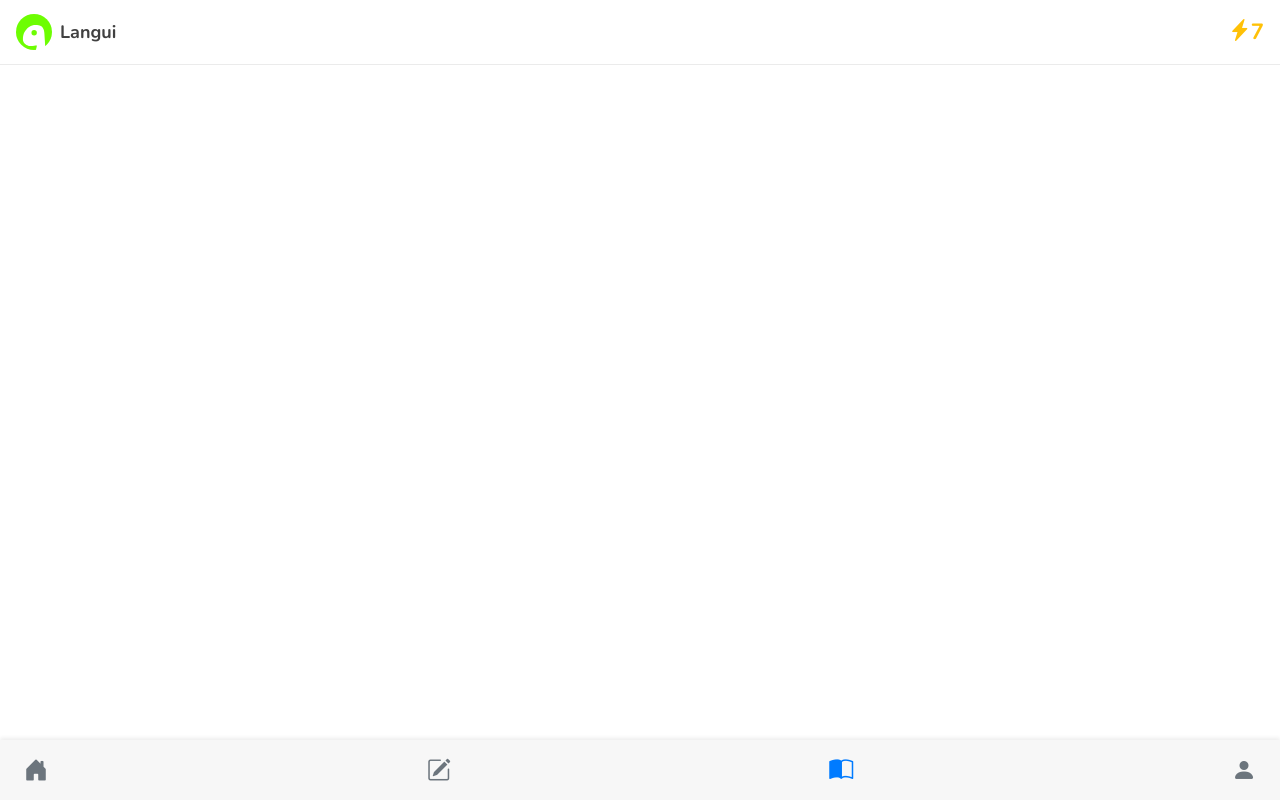
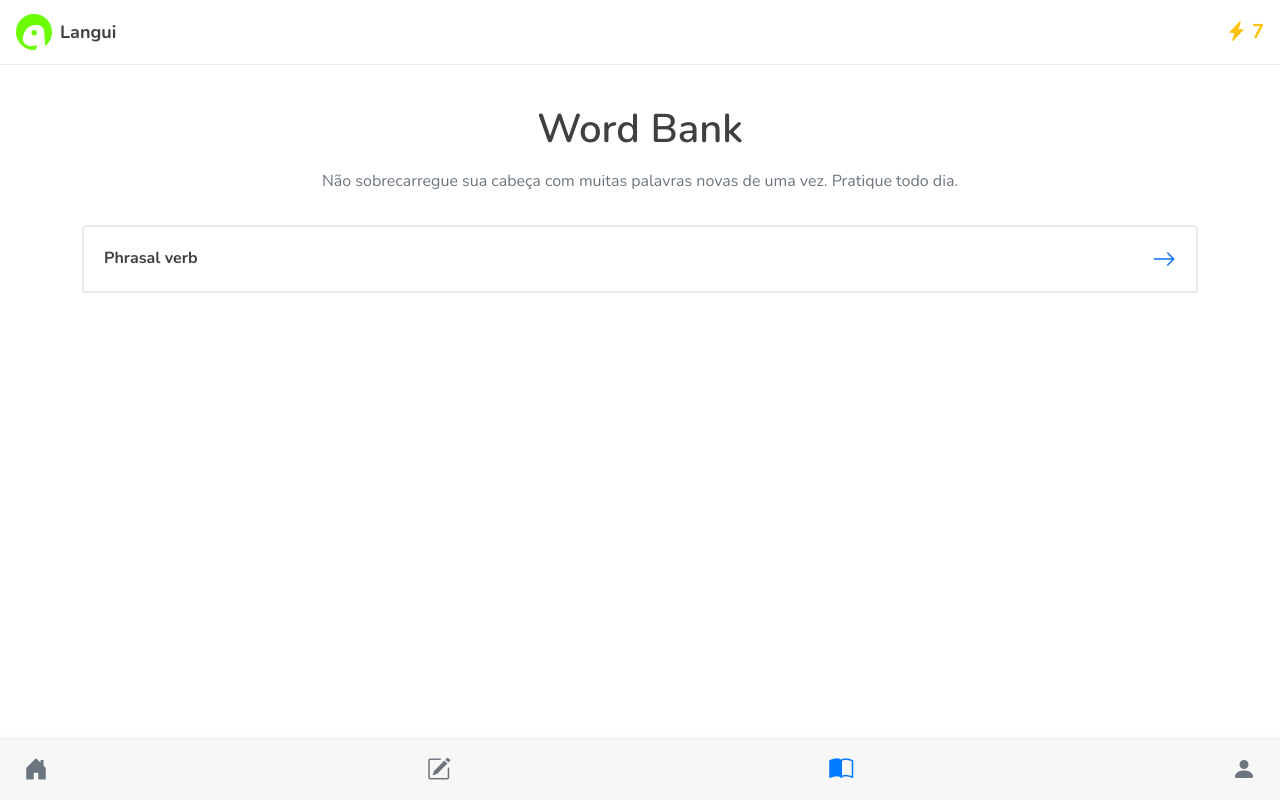
Before and after one commit to gabrielsarubo/langui-beta, a React (Create React App) app: page /wordbank in a window 1280 px wide. Built offline with nearby package versions, Linux system fonts and the light colour scheme.

Commit message:
Create Word Bank homepage, update App CSS

```diff
--- a/src/App.js
+++ b/src/App.js
@@ -6,6 +6,7 @@ import Home from "./pages/Home";
 import SignIn from "./pages/SignIn";
 import SignUp from "./pages/SignUp";
 import Profile from "./pages/Profile";
+import WordBank from "./pages/WordBank";
 
 function App() {
   return (
@@ -16,6 +17,7 @@ function App() {
         <Header />
         <Route exact path='/' component={Home} />
         <Route path='/blog' component={Blog} />
+        <Route path='/wordbank' component={WordBank} />
         <Route path='/profile' component={Profile} />
         <Navbar />
       </div>
--- a/src/components/Header/index.css
+++ b/src/components/Header/index.css
@@ -21,12 +21,12 @@
   font-size: 18px;
   line-height: 36px;
   margin-left: 8px;
-  color: #404040;
+  color: var(--brandBlack);
 }
 
 div.streak-container {
   font-family: inherit;
-  font-size: 22px;
-  color: #FFC107;
+  font-size: 20px;
+  color: var(--yellow);
   font-weight: 700;
 }
--- a/src/components/Header/index.js
+++ b/src/components/Header/index.js
@@ -12,8 +12,7 @@ const Header = () => {
         </div>
         {/* Container for the streak counter */}
         <div className="streak-container">
-          <i className="bi bi-lightning-charge-fill"></i>
-          7
+          <i className="bi bi-lightning-charge-fill"></i>&nbsp;7
         </div>
       </div>
     </header>
--- a/src/index.css
+++ b/src/index.css
@@ -1,4 +1,25 @@
+@import url('https://fonts.googleapis.com/css2?family=Nunito:wght@400;600;700&display=swap');
+
+:root {
+  --primary: #007BFF;
+  --brandBlack: #404040;
+  --yellow: #FFC107;
+  --lightGrayBorder: #E9ECEF;
+}
+
+h1, h2, h3, h4, h5, h6 {
+  /* Override Boostrap reset CSS */
+  font-weight: 600;
+  color: var(--brandBlack);
+}
+
+.h1, .h2, .h3, .h4, .h5, .h6 {
+  font-weight: 600;
+}
+
 body {
+  font-family: 'Nunito', sans-serif;
+
   /* TODO check if the code below is gonna be necessary */
   /* Padding so that the Navbar.js doest not overlap any other content */
   padding-bottom: 74px;
--- a/src/pages/Profile/index.js
+++ b/src/pages/Profile/index.js
@@ -9,7 +9,7 @@ const Profile = () => {
 
   return (
     <div className="Profile container">
-      <h1 className="h3 mb-4"><i class="bi bi-person-fill"></i>&nbsp;Perfil</h1>
+      <h1 className="h3 mb-4"><i className="bi bi-person-fill"></i>&nbsp;Perfil</h1>
       <div className="mb-2">
         <label className="form-label">Nome</label>
         <input type="name" id="name" className="form-control" value={name} placeholder="Seu nome" readOnly disabled />
@@ -24,7 +24,7 @@ const Profile = () => {
       </div>
       <hr />
       <button className="btn btn-dark">
-      <i class="bi bi-box-arrow-left"></i>&nbsp;&nbsp;Desconectar</button>
+      <i className="bi bi-box-arrow-left"></i>&nbsp;&nbsp;Desconectar</button>
     </div>
   );
 }
--- /dev/null
+++ b/src/pages/WordBank/index.css
@@ -0,0 +1,17 @@
+/* Styles for the Wordbank component */
+.WordBank {
+
+}
+
+.WordBank .box-exercise {
+  display: flex;
+  justify-content: space-between;
+  align-items: center;
+  color: var(--brandBlack);
+
+  padding: 20px;
+  border-radius: 4px;
+  border: 2px solid var(--lightGrayBorder);
+}
+
+.WordBank .box-exercise h6 { font-weight: 700; }
--- /dev/null
+++ b/src/pages/WordBank/index.js
@@ -0,0 +1,25 @@
+import './index.css'
+
+const WordBank = () => {
+  return (
+    <div className="WordBank container">
+      <header className="row text-center mb-3">
+        <h1 className="my-3">Word Bank</h1>
+        <p className="text-muted">Não sobrecarregue sua cabeça com muitas palavras novas de uma vez. Pratique todo dia.</p>
+      </header>
+
+      <main className="row">
+        <div className="col">
+          <div className="box-exercise">
+            <h6 className="m-0 p-0">Phrasal verb</h6>
+            <svg xmlns="http://www.w3.org/2000/svg" width="24" height="24" fill="currentColor" className="bi bi-arrow-right text-primary" viewBox="0 0 16 16">
+              <path fillRule="evenodd" d="M1 8a.5.5 0 0 1 .5-.5h11.793l-3.147-3.146a.5.5 0 0 1 .708-.708l4 4a.5.5 0 0 1 0 .708l-4 4a.5.5 0 0 1-.708-.708L13.293 8.5H1.5A.5.5 0 0 1 1 8z" />
+            </svg>
+          </div>
+        </div>
+      </main>
+    </div>
+  );
+}
+
+export default WordBank;
```
